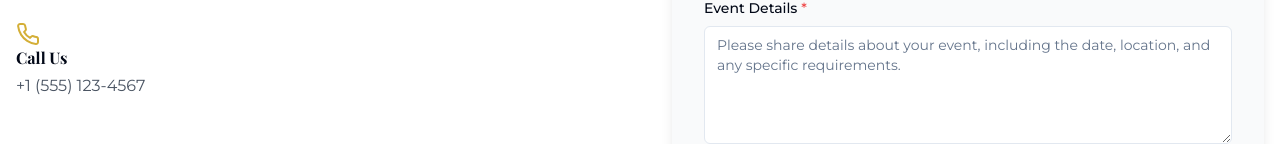
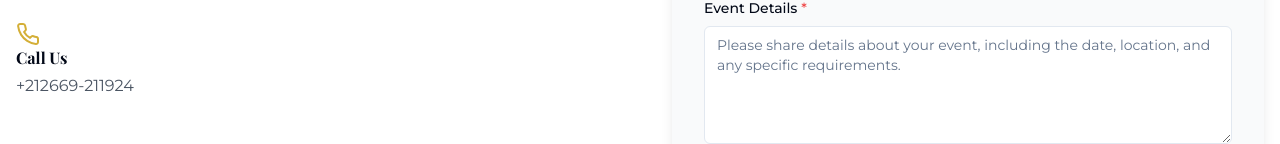
Before and after one commit to lachhababdellah1/event-craft-luxury-site, a React (Vite) app: page /contact in a window 1280 px wide. Shown: the part 674-818 px from the top of the page. Built offline with nearby package versions, Linux system fonts and the light colour scheme.

Commit message:
Visual edit in Lovable
Edited UI in Lovable

```diff
--- a/src/components/ContactForm.tsx
+++ b/src/components/ContactForm.tsx
@@ -153,7 +153,7 @@ export default function ContactForm({
                 <Phone className="mr-4 h-6 w-6 text-gold shrink-0" />
                 <div>
                   <h3 className="font-bold mb-1">Call Us</h3>
-                  <p className="text-gray-600">+1 (555) 123-4567</p>
+                  <p className="text-gray-600">+212669-211924</p>
                 </div>
               </div>
             </div>
```
